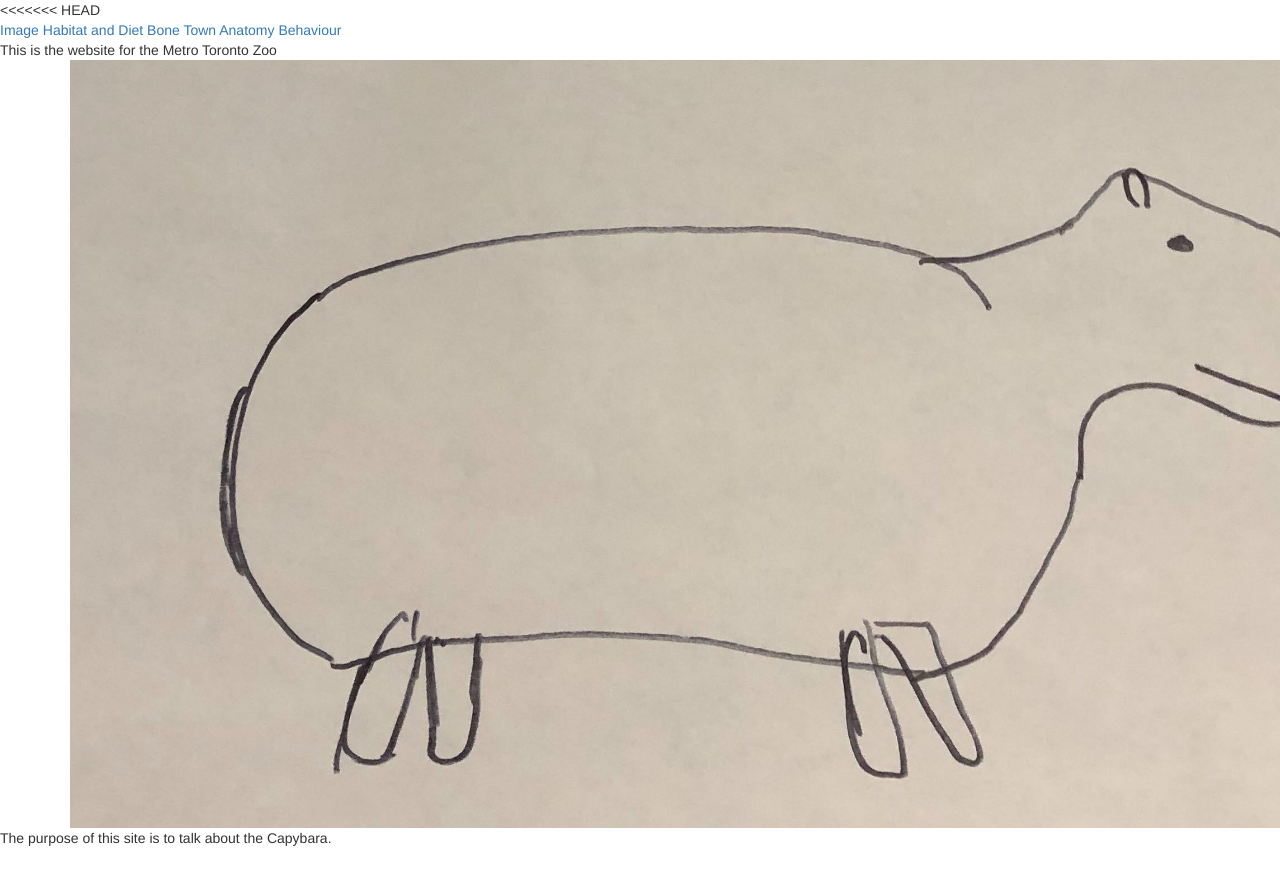
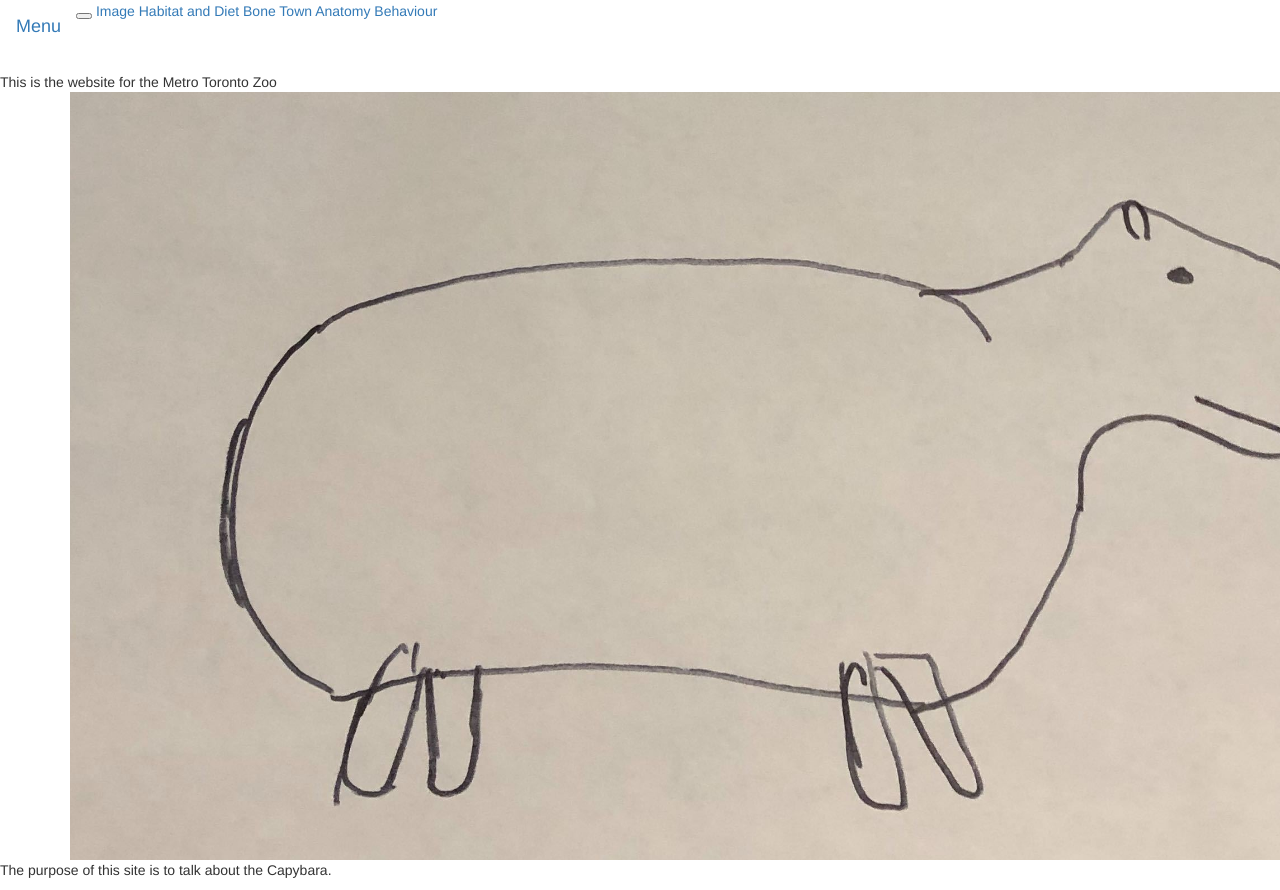
Before and after one commit to ben851/capybara, a plain HTML site: page index.html in a window 1280 px wide. Shown: the top 890 px of the page. Before the commit the page ends 858 px from the top, so only its background shows below. Drawn offline with nearby package versions, Linux system fonts and the light colour scheme.

Commit message:
Homepage changes

```diff
--- a/index.html
+++ b/index.html
@@ -1,4 +1,3 @@
-<<<<<<< HEAD
 <!DOCTYPE html>
 <html lang="en">
   <head>
@@ -12,13 +11,17 @@
     <title>The Capybara</title>
 </head>
 <body>
-  <header>
+  <nav class="navbar navbar-dark bg-dark">
+    <a class="navbar-brand">Menu</a>
+    <button class="navbar-toggler" type="button" data-toggle="collapse" data-target="#navbarNav" aria-controls="navbarNav" aria-expanded="false" aria-label="Toggle navigation">
+      <span class="navbar-toggler-icon"></span>
+    </button>
     <a href="images.html">Image</a>
     <a href="habitat.html">Habitat and Diet</a>
     <a href="bonetown.html">Bone Town</a>
     <a href="anatomy.html">Anatomy</a>
     <a href="">Behaviour</a>
-  </header>
+  </nav>
 This is the website for the Metro Toronto Zoo
 <div class="container">
   <img src='img/image4.png' height="768" width="1366"></img>
```
